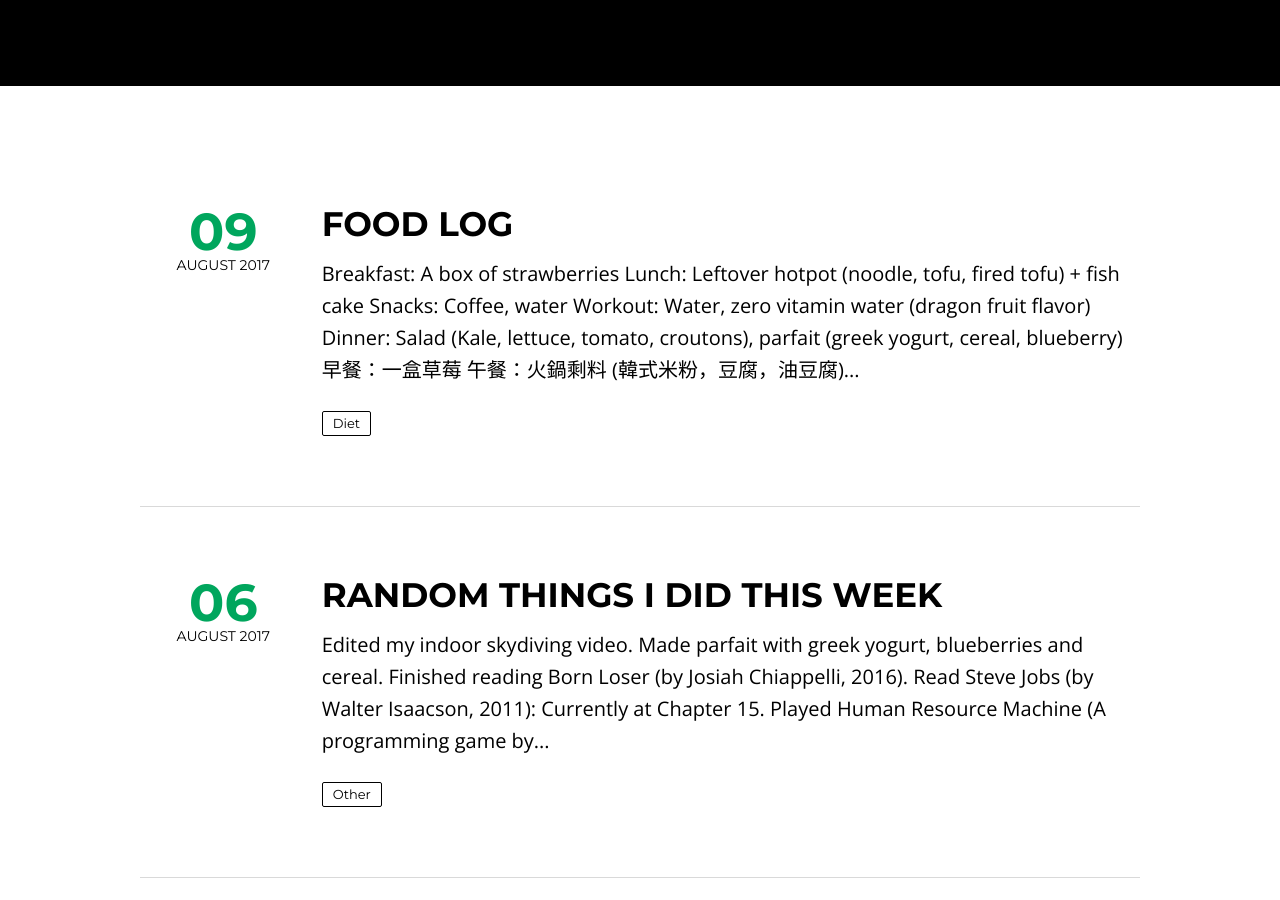
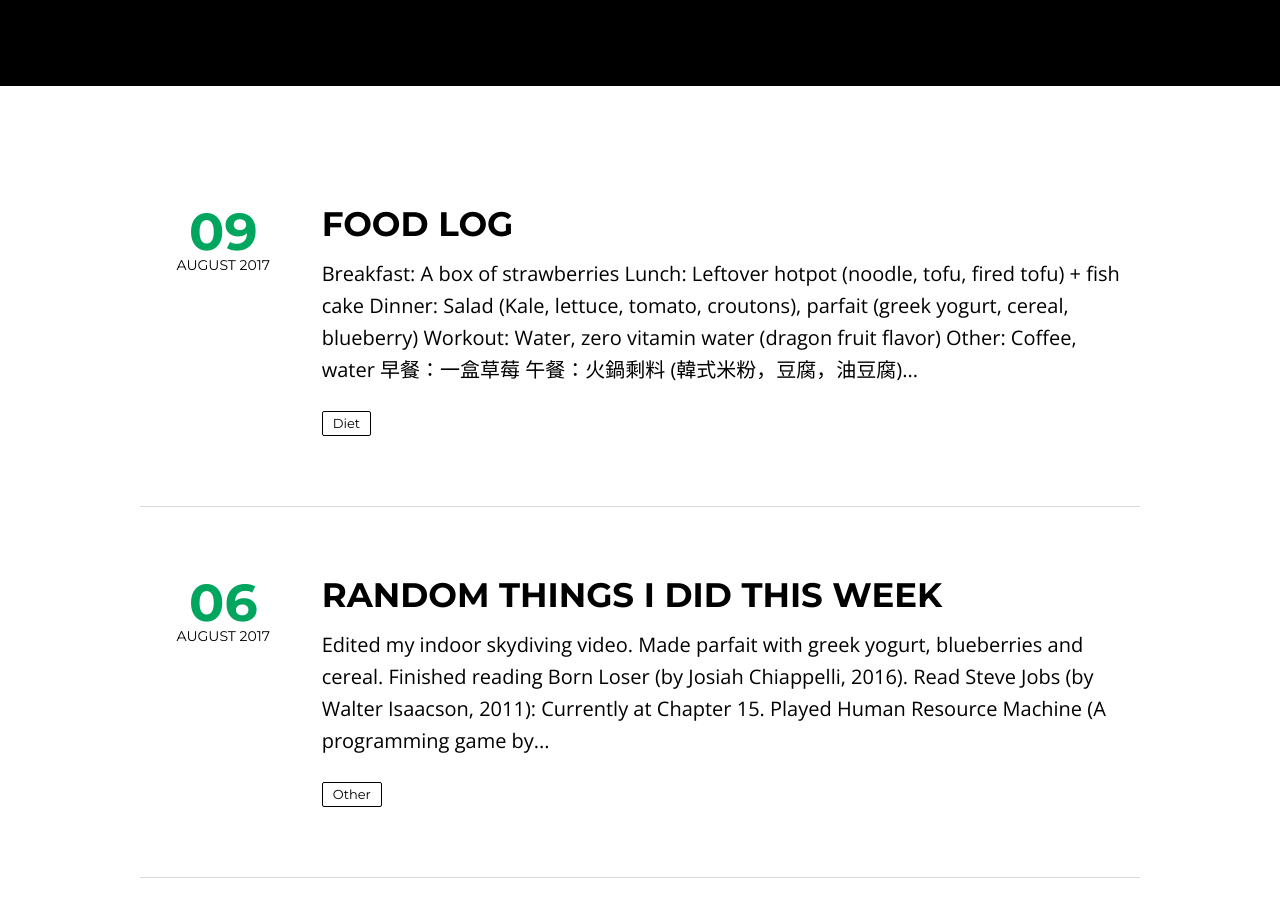
Before and after one commit to kcmlin/kcmlin.github.io, a Jekyll site: the page built from index.html, in a window 1280 px wide and 900 px high, scrolled down 438 px. Built offline with Jekyll 4.4.1, drawn with Linux system fonts in a browser that asks for light colours; nearby versions of some CDN libraries; the list of posts is cut into pages by our own code.

Commit message:
Update 2017-08-09-food.md

```diff
--- a/_posts/2017-08-09-food.md
+++ b/_posts/2017-08-09-food.md
@@ -12,12 +13,12 @@ published: true
 
 * **Breakfast**: A box of strawberries
 * **Lunch**: Leftover hotpot (noodle, tofu, fired tofu) + fish cake
-* **Snacks**: Coffee, water
+* **Dinner**: Salad (Kale, lettuce, tomato, croutons), parfait (greek yogurt, cereal, blueberry)
 * **Workout**: Water, zero vitamin water (dragon fruit flavor)
-* **Dinner**: Salad (Kale, lettuce, tomato, croutons), parfait (greek yogurt, cereal, blueberry)
+* **Other**: Coffee, water
 <hr>
 * **早餐**：一盒草莓
 * **午餐**：火鍋剩料 (韓式米粉，豆腐，油豆腐) + 魚板魚丸
-* **點心**：咖啡，水
+* **晚餐**：沙拉（羽衣甘藍，萵苣，大番茄，油煎麵包塊），芭菲（希臘優格，麥片，藍莓）
 * **運動**：水，無糖維他命水（火龍果口味）
-* **晚餐**：沙拉（羽衣甘藍，萵苣，大番茄，油煎麵包塊），芭菲（希臘優格，麥片，藍莓）
+* **其他**：咖啡，水
```
Also changed, not shown: other parts of _posts/2017-08-09-food.md (+1 -0 lines).
